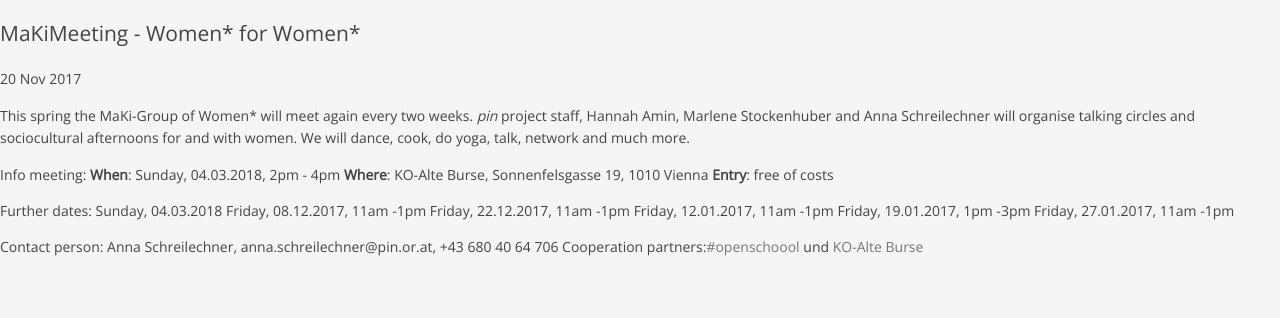
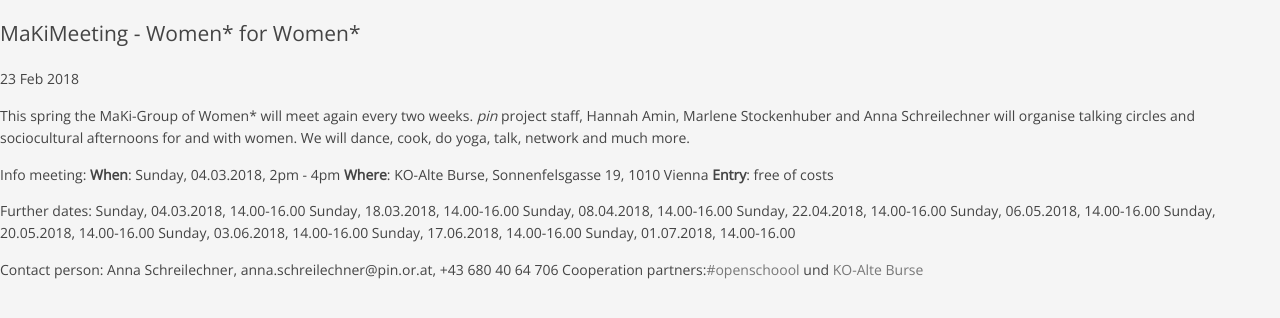
Before and after one commit to pinverein/anna-laura, a Jekyll site: the page built from _posts/en/news/2018-02-23-en_MaKi-MotherChildHangout-en.md, in a window 1280 px wide. Shown: the top 318 px of the page. Built offline with Jekyll 4.4.1, drawn with Linux system fonts in a browser that asks for light colours; comment, search, counter and statistics services are not loaded.

Commit message:
Update and rename 2017-11-20-en_MaKi-MotherChildHangout-en.md to 2018-02-23-en_MaKi-MotherChildHangout-en.md

```diff
--- a/_posts/en/news/2017-11-20-en_MaKi-MotherChildHangout-en.md
+++ b/_posts/en/news/2018-02-23-en_MaKi-MotherChildHangout-en.md
@@ -15,12 +15,15 @@
 **Entry**: free of costs
 
 Further dates:
-Sunday, 04.03.2018
-Friday, 08.12.2017, 11am -1pm
-Friday, 22.12.2017, 11am -1pm
-Friday, 12.01.2017, 11am -1pm
-Friday, 19.01.2017, 1pm  -3pm
-Friday, 27.01.2017, 11am -1pm
+Sunday, 04.03.2018, 14.00-16.00
+Sunday, 18.03.2018, 14.00-16.00
+Sunday, 08.04.2018, 14.00-16.00
+Sunday, 22.04.2018, 14.00-16.00
+Sunday, 06.05.2018, 14.00-16.00
+Sunday, 20.05.2018, 14.00-16.00
+Sunday, 03.06.2018, 14.00-16.00
+Sunday, 17.06.2018, 14.00-16.00
+Sunday, 01.07.2018, 14.00-16.00
 
 Contact person: Anna Schreilechner, anna.schreilechner@pin.or.at, +43 680 40 64 706
 Cooperation partners:[#openschoool](http://www.openschoool.org) und [KO-Alte Burse](http://www.ko-alteburse.at)
```
